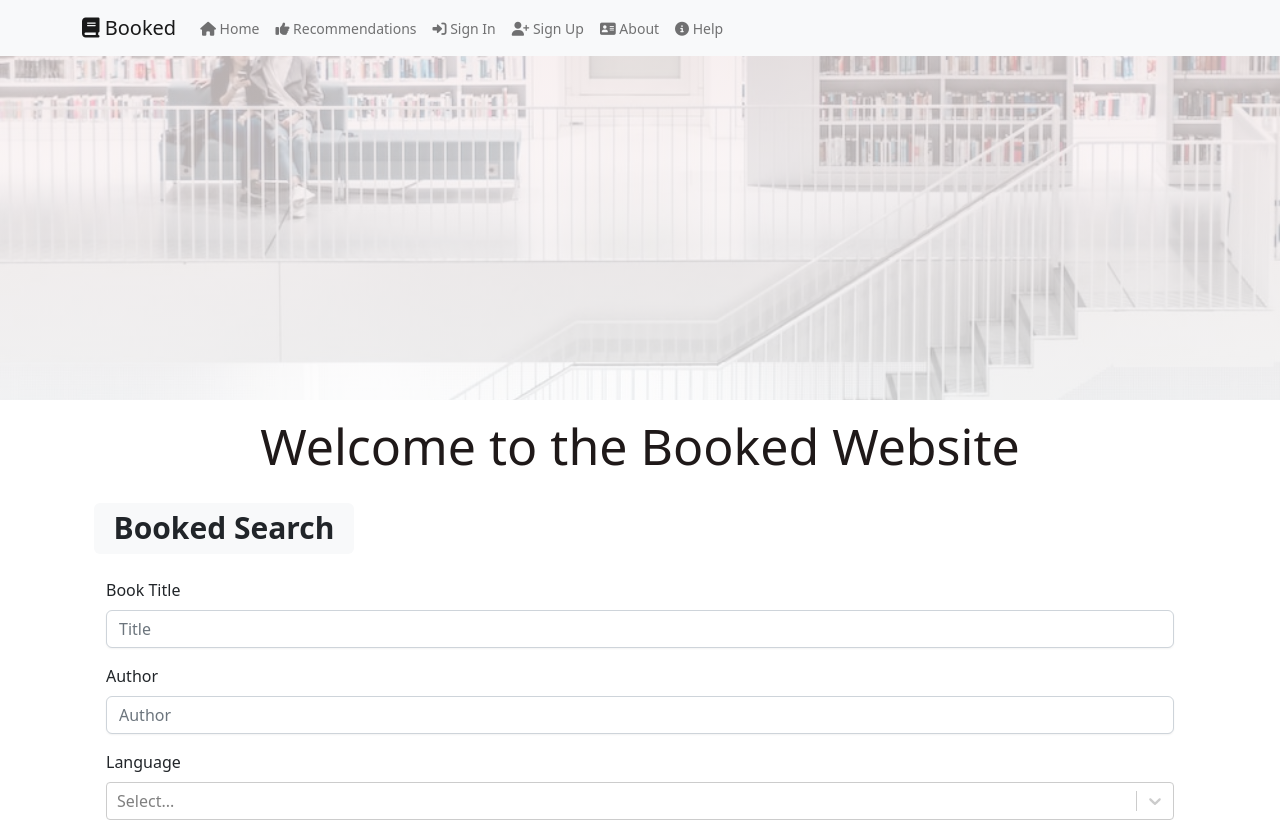
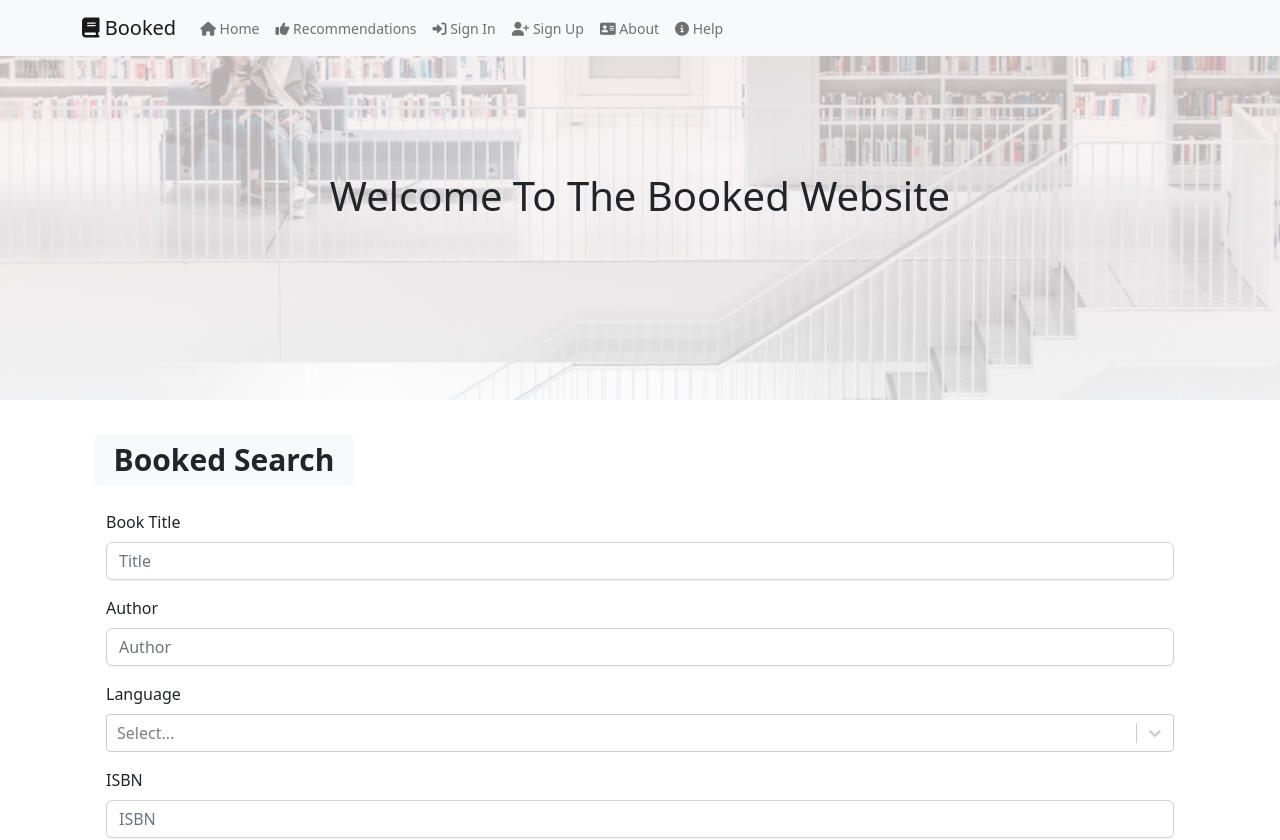
Before and after one commit to lvSojen/2023-Spring-CS411W-GOLD, a React (Create React App) app in the folder frontend/: page / in a window 1280 px wide. Shown: the top 840 px of the page. Built offline with nearby package versions, Linux system fonts and the light colour scheme.

Commit message:
Welcome text is now on home page image

```diff
--- a/frontend/src/components/page/Header.js
+++ b/frontend/src/components/page/Header.js
@@ -10,6 +10,9 @@ function Header() {
 
   return (
     <header className={`pb-5 ${headerClassName}`}>
+    <div className="text-container">
+      <h1>Welcome To The Booked Website</h1>
+    </div>
       <Navbar bg="light" expand="lg" fixed="top">
         <Container>
           <Navbar.Brand href="/">
--- a/frontend/src/index.css
+++ b/frontend/src/index.css
@@ -17,6 +17,23 @@ code {
   min-height: 100vh;
 }
 
+:root {
+  --background-color: #ffffff; /* light mode background color */
+  --text-color: #000000; /* light mode text color */
+  --background-color-dark: #000000; /* dark mode background color */
+  --text-color-dark: #ffffff; /* dark mode text color */
+}
+
+body {
+  background-color: var(--background-color);
+  color: var(--text-color);
+}
+
+body.dark-mode {
+  background-color: var(--background-color-dark);
+  color: var(--text-color-dark);
+}
+
 .main-content {
   flex-grow: 1;
 }
--- a/frontend/src/screens/HomeScreen.css
+++ b/frontend/src/screens/HomeScreen.css
@@ -3,6 +3,7 @@
 }
 
 .home-header {
+  position: relative;
   background-image: linear-gradient(
       rgba(247, 235, 235, 0.75),
       rgba(255, 255, 255, 0.75)
@@ -15,10 +16,9 @@
   height: 400px;
 }
 
-
-.homescreen-css h2 {
-  color: #1f1919;
-  background-color: rgba(255, 255, 255, 0.5);
-  text-align: center;
-  font-size: 50px;
+.home-header .text-container {
+  position: absolute;
+  top: 50%;
+  left: 50%;
+  transform: translate(-50%, -50%);
 }
--- a/frontend/src/screens/HomeScreen.js
+++ b/frontend/src/screens/HomeScreen.js
@@ -10,7 +10,6 @@ import "./HomeScreen.css"
 function HomeScreen() {
   return (
     <div className="homescreen-css">
-      <h2>Welcome to the Booked Website</h2>
       <Container className="py-3 ">
         <h1>
           <Badge bg="light">Booked Search</Badge>
```
